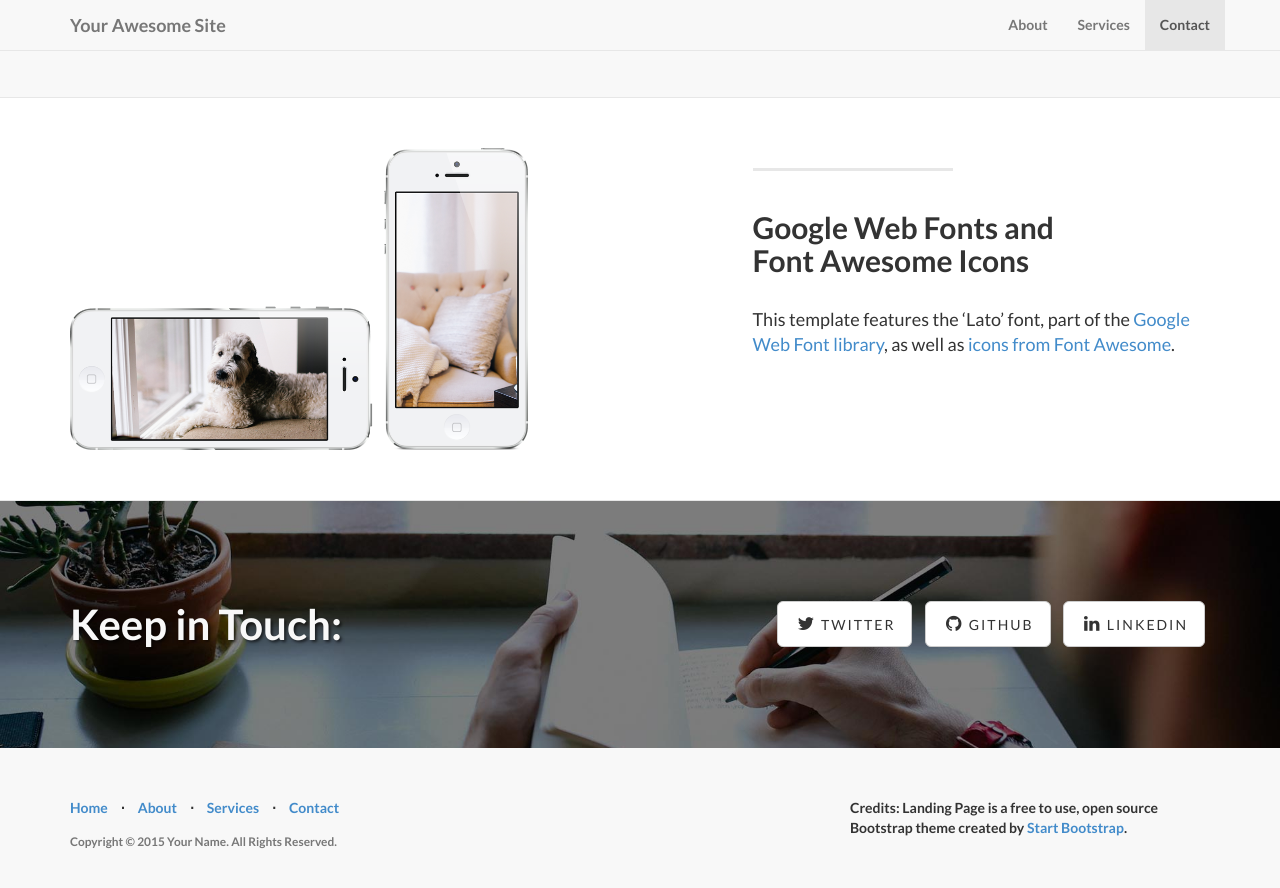
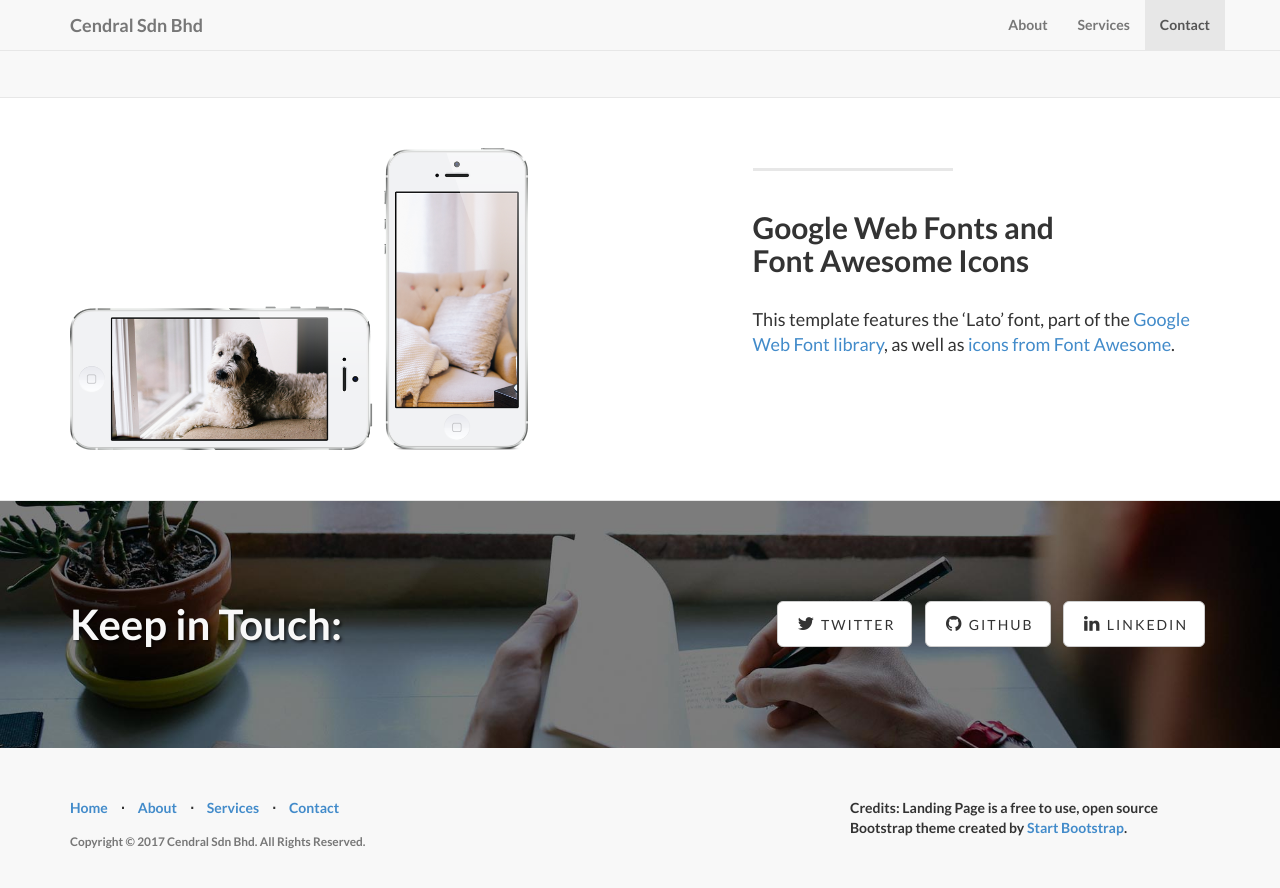
Before and after one commit to burhan3759/cendral, a Jekyll site: the page built from index.html, in a window 1280 px wide and 900 px high, scrolled down 1902 px. Shown: the top 888 px of the window. Built offline with Jekyll 4.4.1, drawn with Linux system fonts in a browser that asks for light colours; nearby versions of some CDN libraries; library files that are not in the unit come from our copies.

Commit message:
updated title

```diff
--- a/_config.yml
+++ b/_config.yml
@@ -2,15 +2,15 @@
 #      Main Configs       #
 # ----------------------- #
 
-url: http://yoursite.com
-title: Your Awesome Site
+url: http://cendral.github.io
+title: Cendral Sdn Bhd
 email: your-email@domain.com
-author: Your Name
+author: burhan3759
 description: > # "Write an awesome description for your new site here.
   You can edit this line in _config.yml. It will appear in your document
   head meta (for Google search results) and in your feed.xml site
   description.
-copyright: 'Copyright &copy; 2015 Your Name. All Rights Reserved.'
+copyright: 'Copyright &copy; 2017 Cendral Sdn Bhd. All Rights Reserved.'
 credits: 'Credits: Landing Page is a free to use, open source Bootstrap theme created by <a href="http://startbootstrap.com/">Start Bootstrap</a>.'
 
 # ----------------------- #
```
